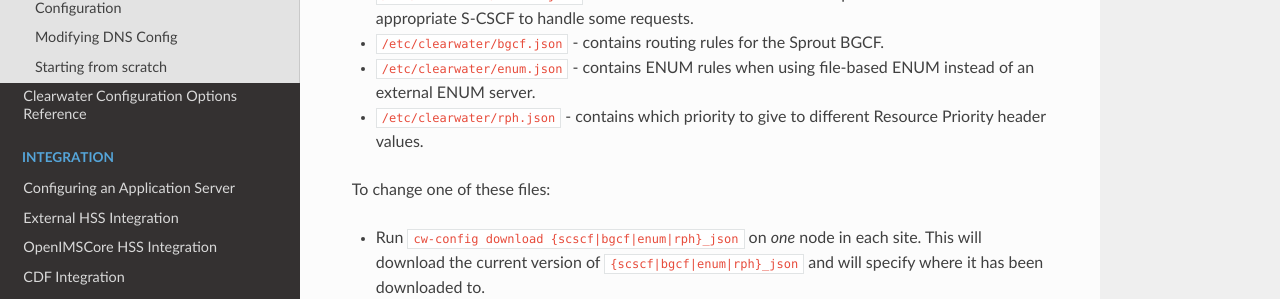
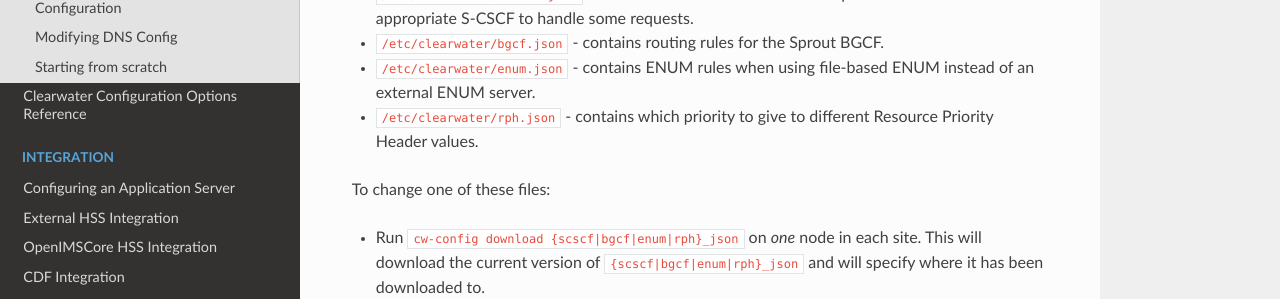
Before and after one commit to Metaswitch/clearwater-readthedocs, an MkDocs documentation site: the page built from docs/Modifying_Clearwater_settings.md, in a window 1280 px wide and 900 px high, scrolled down 845 px. Shown: the part 151-450 px from the top of the window. Built offline with MkDocs 1.6.1, drawn with Linux system fonts in a browser that asks for light colours; nearby versions of some CDN libraries; old or Windows-style settings are respelled for this version of MkDocs.

Commit message:
changes from self review

```diff
--- a/docs/Modifying_Clearwater_settings.md
+++ b/docs/Modifying_Clearwater_settings.md
@@ -24,7 +24,7 @@ Some of the more complex sprout-specific configuration is stored in JSON files
 * `/etc/clearwater/s-cscf.json` - contains information to allow the Sprout I-CSCF to select an appropriate S-CSCF to handle some requests.
 * `/etc/clearwater/bgcf.json` - contains routing rules for the Sprout BGCF.
 * `/etc/clearwater/enum.json` - contains ENUM rules when using file-based ENUM instead of an external ENUM server.
-* `/etc/clearwater/rph.json` - contains which priority to give to different Resource Priority header values.
+* `/etc/clearwater/rph.json` - contains which priority to give to different Resource Priority Header values.
 
 To change one of these files:
 
```
